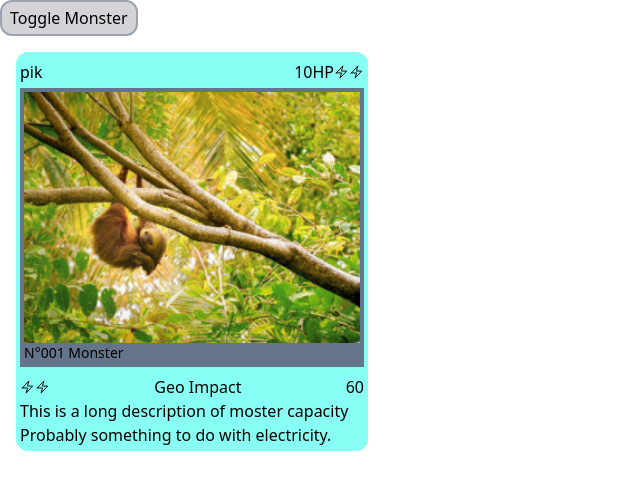
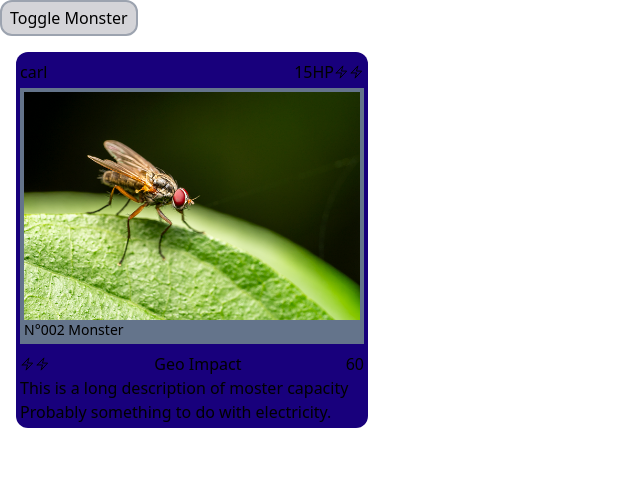
Before and after one commit to TsitouhRanjafy/PlayingCard, an Angular app: page / in a window 1280 px wide. Shown: the top 490 px of the page, without its empty margins (0-640 px from the left). Built offline with nearby package versions, Linux system fonts and the light colour scheme.

Commit message:
utilisation de signal()

```diff
--- a/src/app/app.component.html
+++ b/src/app/app.component.html
@@ -1,5 +1,5 @@
 <button class="bg-zinc-300 border-2 border-gray-400 px-2 py-1 rounded-xl active:bg-zinc-400" (click)="toggleMonster()" >Toggle Monster</button>
 
 <div class="card-list">
-    <app-playing-card [monster]="monsters[selectedMonsterIndex]"/>
+    <app-playing-card [monster]="monsters[selectedMonsterIndex()]"/>
 </div>
--- a/src/app/app.component.ts
+++ b/src/app/app.component.ts
@@ -2,6 +2,8 @@ import { Component } from '@angular/core';
 import { PlayingCardComponent } from './components/playing-card/playing-card.component';
 import { Monster } from './models/monster.model';
 import { MonsterType } from './utils/monster.utils';
+import { signal } from '@angular/core';
+import { computed } from '@angular/core';
 
 @Component({
   selector: 'app-root',
@@ -19,7 +21,7 @@ export class AppComponent {
   count: number = 0;
   search: string = '';
 
-  selectedMonsterIndex = 0;
+  selectedMonsterIndex = signal(1);
 
   constructor(){
     this.monsters = [];
@@ -49,6 +51,6 @@ export class AppComponent {
   }
 
   toggleMonster(){
-    this.selectedMonsterIndex = (this.selectedMonsterIndex + 1) % this.monsters.length
+    this.selectedMonsterIndex.set((this.selectedMonsterIndex() + 1) % this.monsters.length)
   }
 }
```
Also changed, not shown: 1 other file (tests, documents, lock files or other folders).
